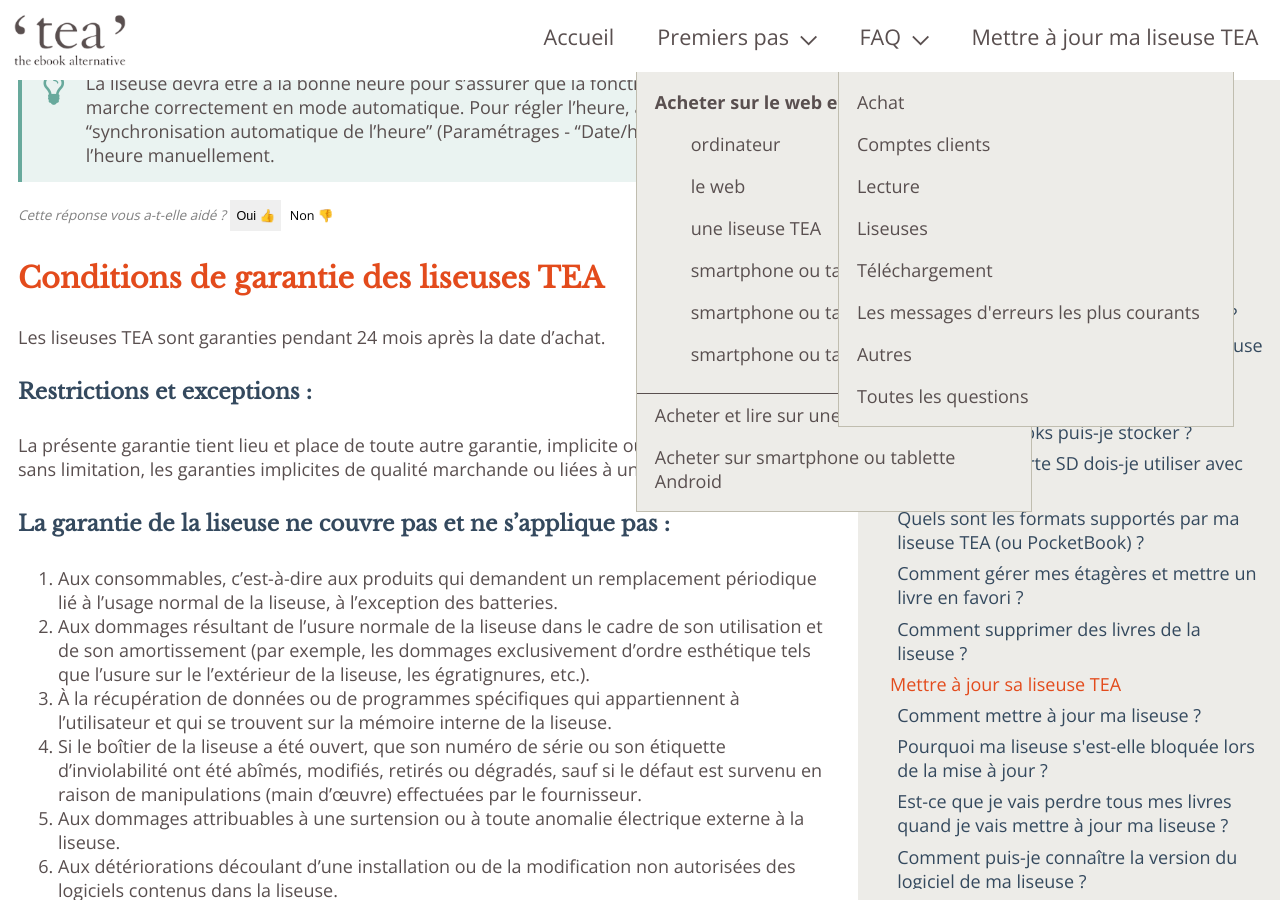
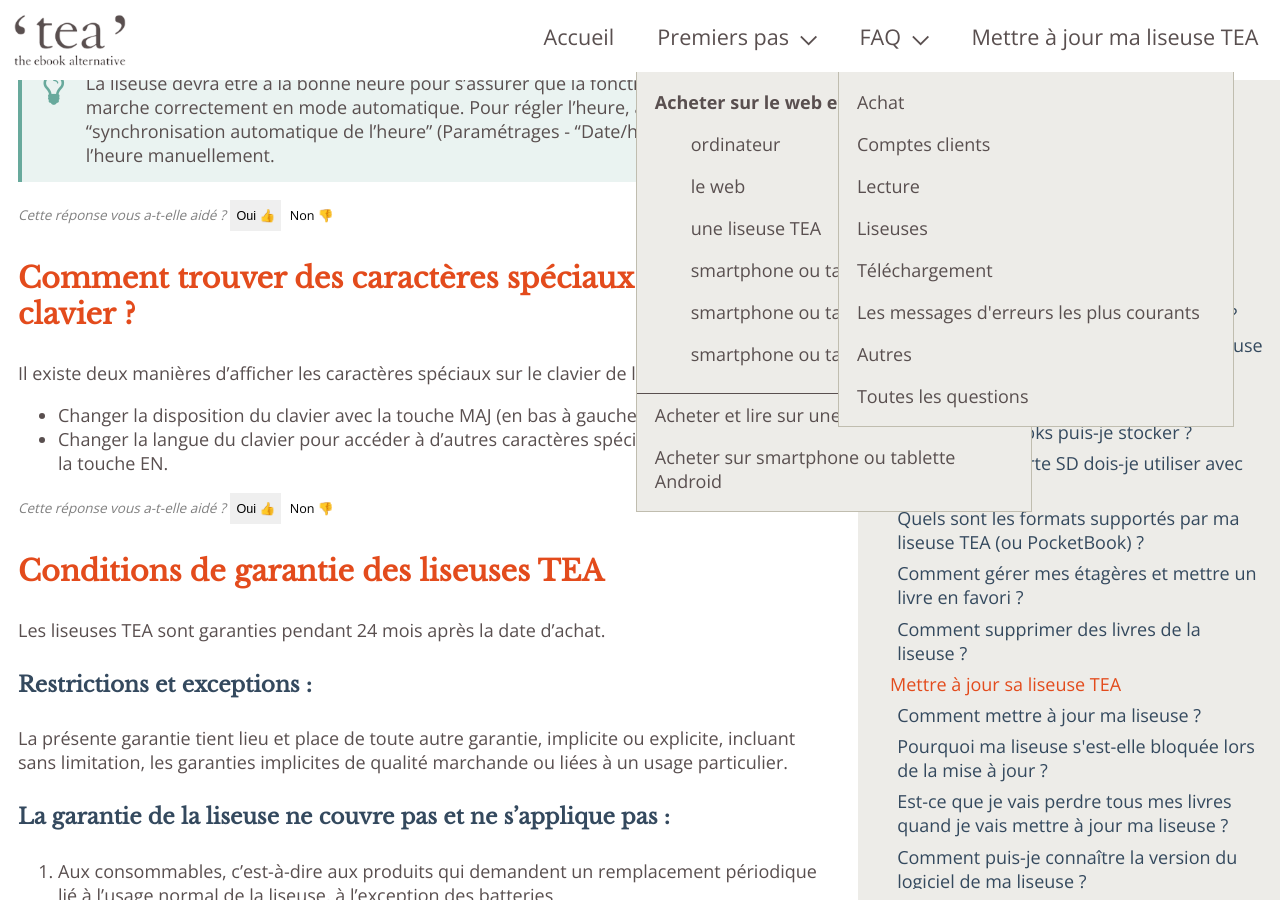
Before and after one commit to TEA-ebook/help-center, a Jekyll site: the page built from _pages/FAQ-liseuse.md, in a window 1280 px wide and 900 px high, scrolled down 11521 px. Built offline with Jekyll 4.4.1, drawn with Linux system fonts in a browser that asks for light colours.

Commit message:
Ajout d'une question sur les caractères spéciaux

```diff
--- a/_pages/FAQ-liseuse.md
+++ b/_pages/FAQ-liseuse.md
@@ -405,6 +405,15 @@
 
 {% include feedback-button.html question="Comment gérer la fonction SMARTlight de ma liseuse TEA ?" %}
 
+{% include anchor.html id="caracteres-speciaux" label="Comment trouver des caractères spéciaux sur le clavier ?" %}
+
+### Comment trouver des caractères spéciaux sur le clavier ?
+
+Il existe deux manières d'afficher les caractères spéciaux sur le clavier de la liseuse :
+* Changer la disposition du clavier avec la touche MAJ (en bas à gauche).
+* Changer la langue du clavier pour accéder à d'autres caractères spéciaux, en appuyant sur la touche EN.
+
+{% include feedback-button.html question="Comment trouver des caractères spéciaux sur le clavier." %}
 
 {% include anchor.html id="garantie" label="Conditions de garantie des liseuses TEA" %}
 
```
